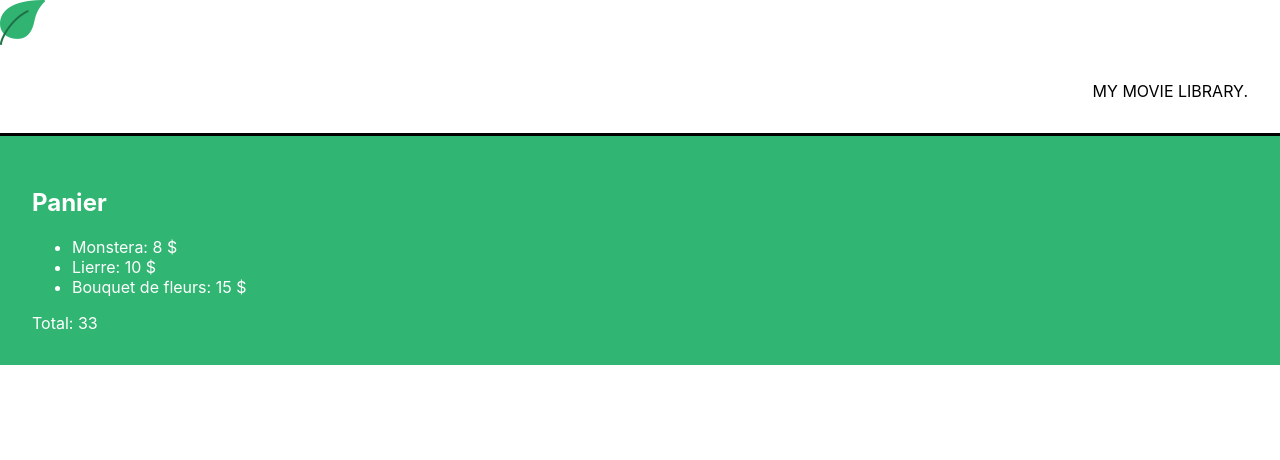
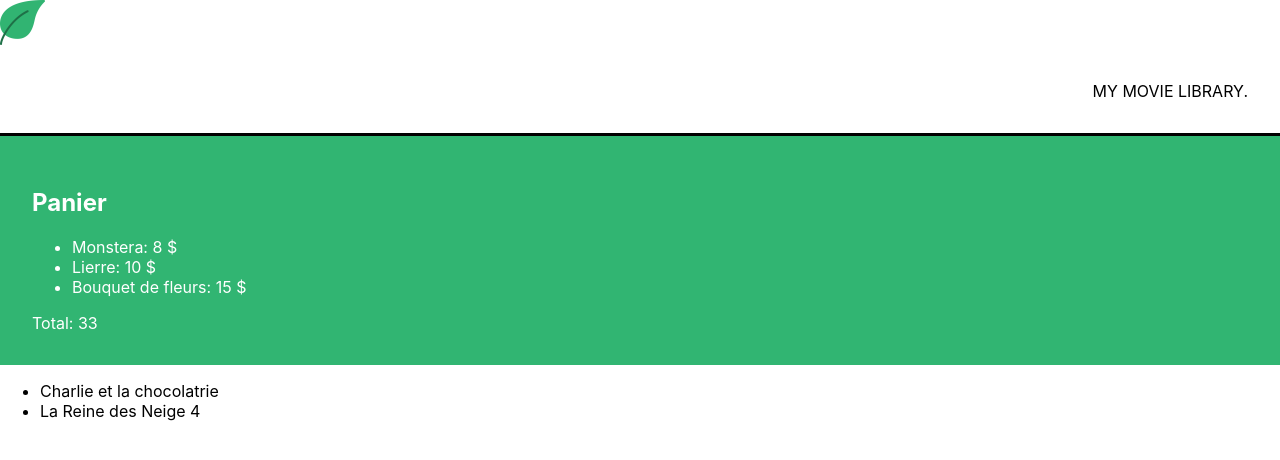
Before and after one commit to Kahu-Teva/MyMovieLibrary, a React (Create React App) app in the folder my-app/: page / in a window 1280 px wide. Shown: the top 460 px of the page. Built offline with nearby package versions, Linux system fonts and the light colour scheme.

Commit message:
MovieList composant add

```diff
--- a/my-app/src/components/App.js
+++ b/my-app/src/components/App.js
@@ -1,8 +1,14 @@
 import Header from './header.js'
+import MovieList from './MovieList.js';
 import './../styles/App.css';
 
 function App() {
-  return <Header/>
+  return(
+    <div>
+      <Header/>
+      <MovieList/>
+    </div>
+    )
 }
 
 export default App;
--- /dev/null
+++ b/my-app/src/components/MovieList.js
@@ -0,0 +1,16 @@
+const movieList = [
+    "Charlie et la chocolatrie",
+    "La Reine des Neige 4"
+]
+
+function MovieList(){
+    return(
+        <ul>
+            {movieList.map((movie, index) => (
+                <li key={`$(plant)-$(index)`}>{movie}</li>
+            ))}
+        </ul>
+    )
+}
+
+export default MovieList
```
